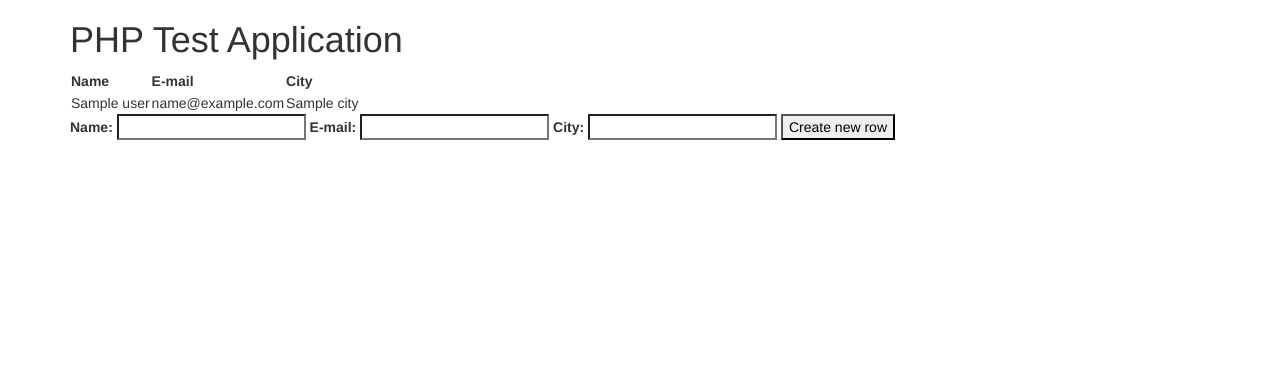
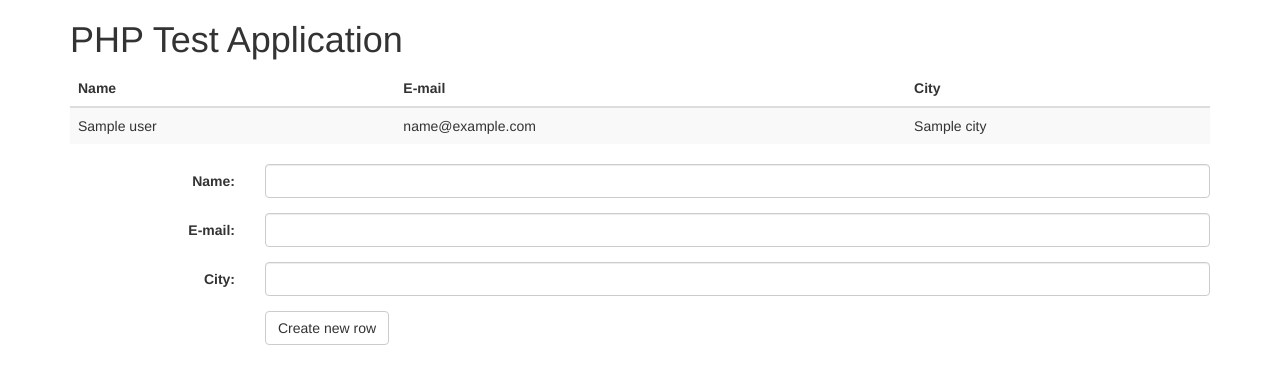
Before and after one commit to Haziba/better-stack-test, a PHP site: template views/index.php in a window 1280 px wide. Shown: the top 384 px of the page. Run offline with PHP 8.4, Linux system fonts and the light colour scheme; the template is opened without the code that fills it: most values are stand-ins (such as "Sample title", 1, 10 or a date in 2020).

Commit message:
Style index view to requirements

```diff
--- a/views/index.php
+++ b/views/index.php
@@ -1,6 +1,6 @@
 <h1>PHP Test Application</h1>
 
-<table>
+<table class="table table-striped">
 	<thead>
 		<tr>
 			<th>Name</th>
@@ -19,16 +19,31 @@
 	</tbody>
 </table>
 
-<form method="post" action="create.php">
+<form method="post" action="create.php" class="form-horizontal">
+	<div class="form-group">
+		<label for="name" class="control-label col-sm-2">Name:</label>
+		<div class="col-sm-10">
+			<input name="name" input="text" id="name" class="form-control col-sm-10 col-lg-12"/>
+		</div>
+	</div>
 
-	<label for="name">Name:</label>
-	<input name="name" input="text" id="name"/>
+	<div class="form-group">
+		<label for="email" class="control-label col-sm-2">E-mail:</label>
+		<div class="col-sm-10">
+			<input name="email" input="text" id="email" class="form-control col-sm-10 col-lg-12"/>
+		</div>
+	</div>
 
-	<label for="email">E-mail:</label>
-	<input name="email" input="text" id="email"/>
+	<div class="form-group">
+		<label for="city" class="control-label col-sm-2">City:</label>
+		<div class="col-sm-10">
+			<input name="city" input="text" id="city" class="form-control"/>
+		</div>
+	</div>
 
-	<label for="city">City:</label>
-	<input name="city" input="text" id="city"/>
-
-	<button>Create new row</button>
+	<div class="form-group">
+		<div class="col-sm-offset-2 col-sm-10">
+			<button class="btn btn-default">Create new row</button>
+		</div>
+	</div>
 </form>
```
